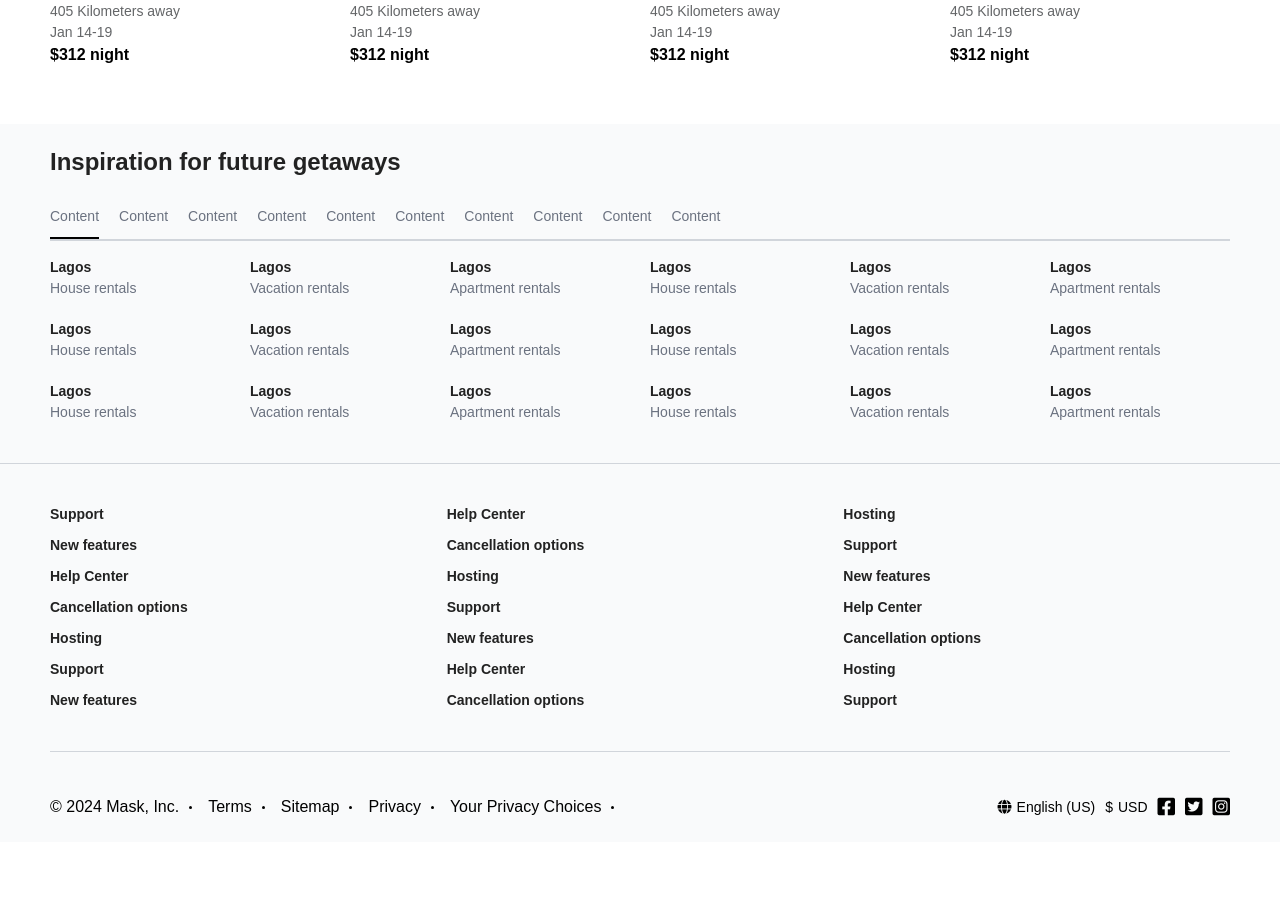
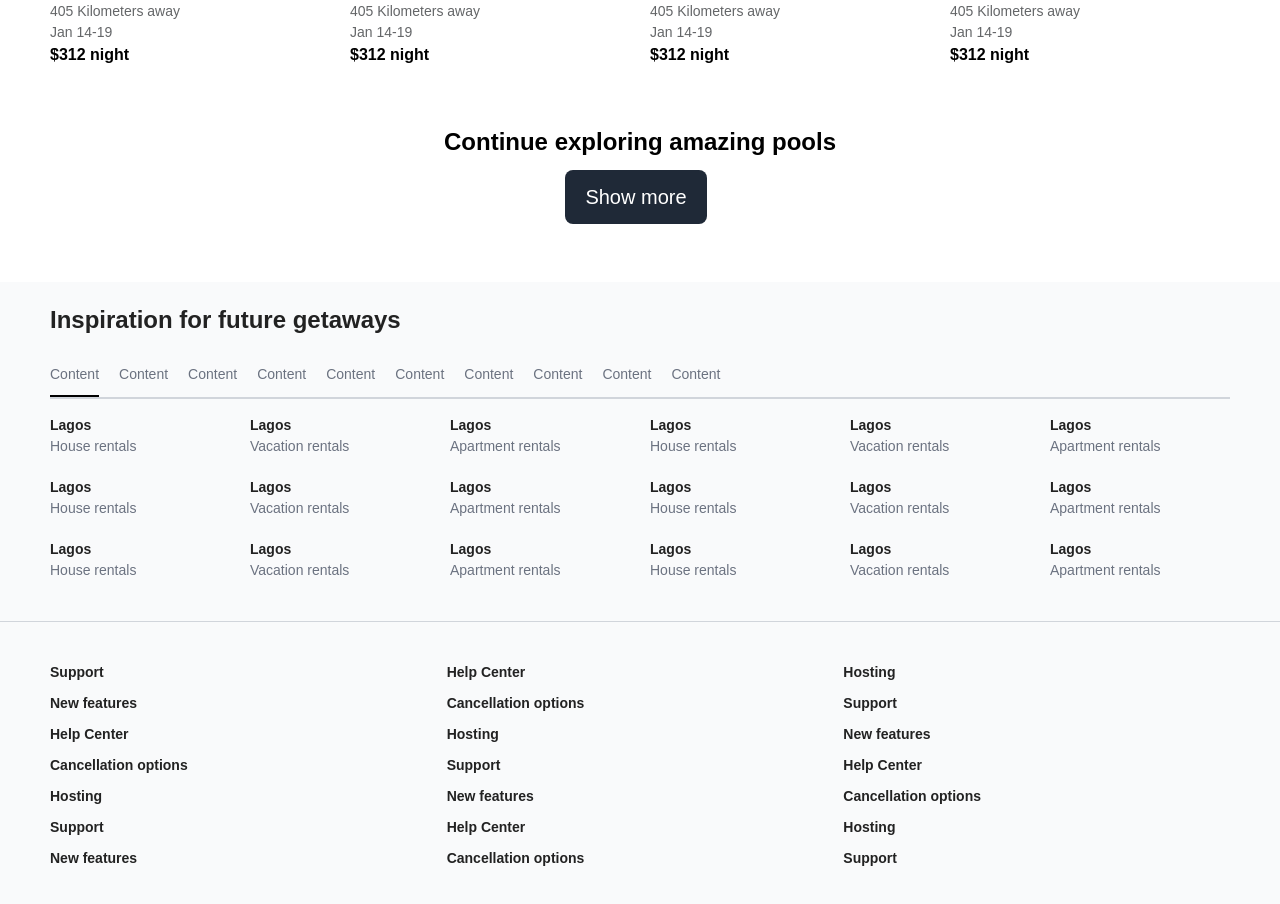
Before and after one commit to SymplyMatt/mask, a React (Create React App) app: page / in a window 1280 px wide. Shown: the part 4040-4944 px from the top of the page. Before the commit the page ends 4882 px from the top, so only its background shows below. Built offline with nearby package versions, Linux system fonts and the light colour scheme; a web font is replaced by a local one.

Commit message:
show more button

```diff
--- a/src/components/home/listings/Listings.tsx
+++ b/src/components/home/listings/Listings.tsx
@@ -9,6 +9,7 @@ import "swiper/css/pagination";
 const Listings = () => {
   const [swiper, setSwiper] = useState<any>(null);
   return (
+    <>
         <div className='px-50 py-50 grid grid-cols-1 phone:grid-cols-1 sm:grid-cols-2 mm:grid-cols-3 md:grid-cols-4 sm-tab:grid-cols-2 lg:grid-cols-6 xl:grid-cols-6 xxl:grid-cols-6 gap-20 w-full'>
             <div className="relative flex flex-col justify-between w-full h-372 gap-10 cursor-pointer">
                 <div className="w-full h-272 z-0">
@@ -2011,6 +2012,11 @@ const Listings = () => {
                 <div className="absolute top-20 right-20"><LikeButton /></div>
             </div>
         </div>
+        <div className="flex px-50 flex-col justify-center items-center mb-50 text-24 gap-10">
+            <div className="text-24 font-bold">Continue exploring amazing pools</div>
+            <button type="button" className="text-white bg-gray-800 hover:bg-gray-900 focus:outline-none focus:ring-4 focus:ring-gray-300 font-medium rounded-lg  px-20 py-12 me-2 mb-2 dark:bg-gray-800 dark:hover:bg-gray-700 dark:focus:ring-gray-700 dark:border-gray-700 text-20">Show more</button>
+        </div>
+    </>
   )
 }
 
```
Lines whose indentation alone changed are shown as unchanged.
